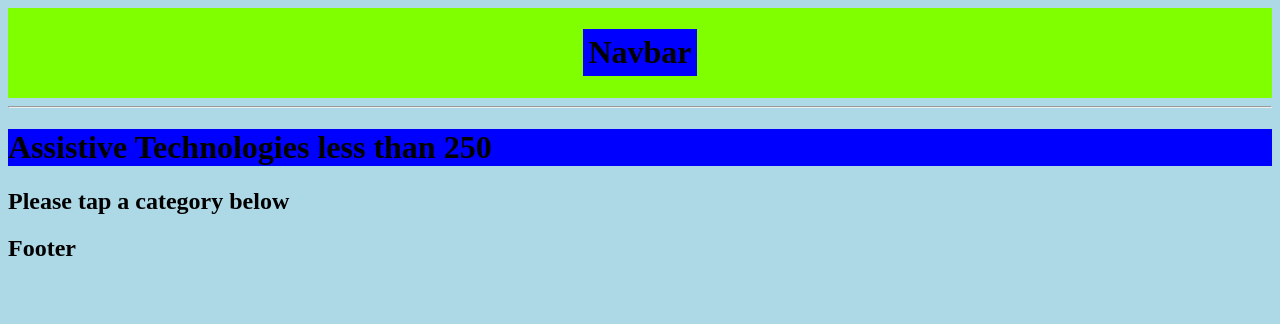
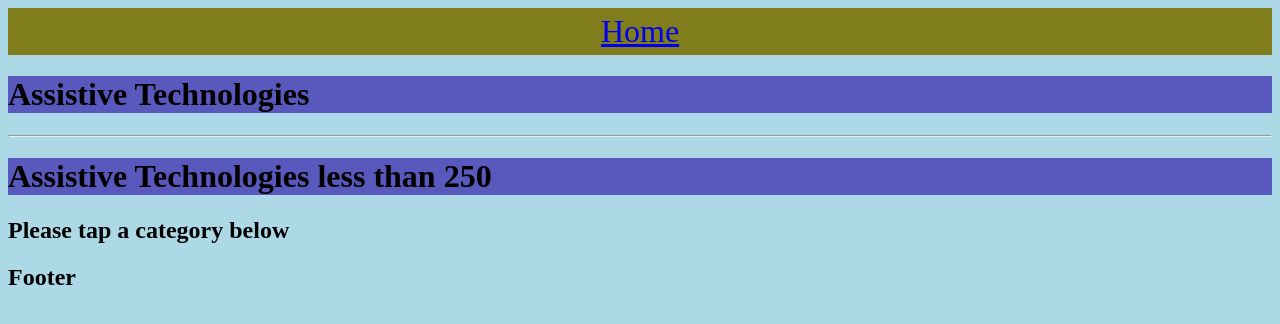
Before and after one commit to palmtopj/assist-tech, a React (Create React App) app: page / in a window 1280 px wide. Shown: the top 324 px of the page. Built offline with nearby package versions, Linux system fonts and the light colour scheme.

Commit message:
added home button to navbar

```diff
--- a/src/App.js
+++ b/src/App.js
@@ -9,8 +9,10 @@ function App() {
   // add stAtes here
   return (
     <Router>
-      <div className="Navbar">
-        <h1>Navbar</h1>
+      {/* <div className="Navbar">  */}
+      <div className="App">
+        <Navbar />
+        <h1>Assistive Technologies</h1>
       </div>
       <hr />
       <Routes>
--- a/src/app.css
+++ b/src/app.css
@@ -3,5 +3,5 @@ body {
 }
 
 h1 {
-    background:blue;
+    background:rgb(88, 88, 189);
 }
--- a/src/components/Navbar/index.js
+++ b/src/components/Navbar/index.js
@@ -1,14 +1,10 @@
-import React from 'react'
-import { Link } from 'react-router-dom'
-import "./style.css"
-export default function Navbar(props) {
+import React from 'react';
+import { Link } from 'react-router-dom';
+import "./style.css";
+export default function Navbar() {
   return (
     <nav className='Navbar'>
-        {props.userId>0 ?<span>Welcome, {props.username}!</span>:null}
         <Link to="/">Home</Link>
-        {props.userId>0?<Link to="/newpallet">New Pallet</Link> :<Link to="/login">login</Link>}
-        {props.userId>0?<Link to={`/user/${props.username}`}>My profile</Link> :<Link to="/signup">signup</Link>}
-        {props.userId>0?<button onClick={props.logout}>Logout</button>:null}
     </nav>
   )
 }
--- a/src/components/Navbar/style.css
+++ b/src/components/Navbar/style.css
@@ -1,5 +1,5 @@
 .Navbar {
-    background:chartreuse;
+    background:rgb(128, 126, 28);
     display: flex;
     justify-content: space-around;
 }
```
